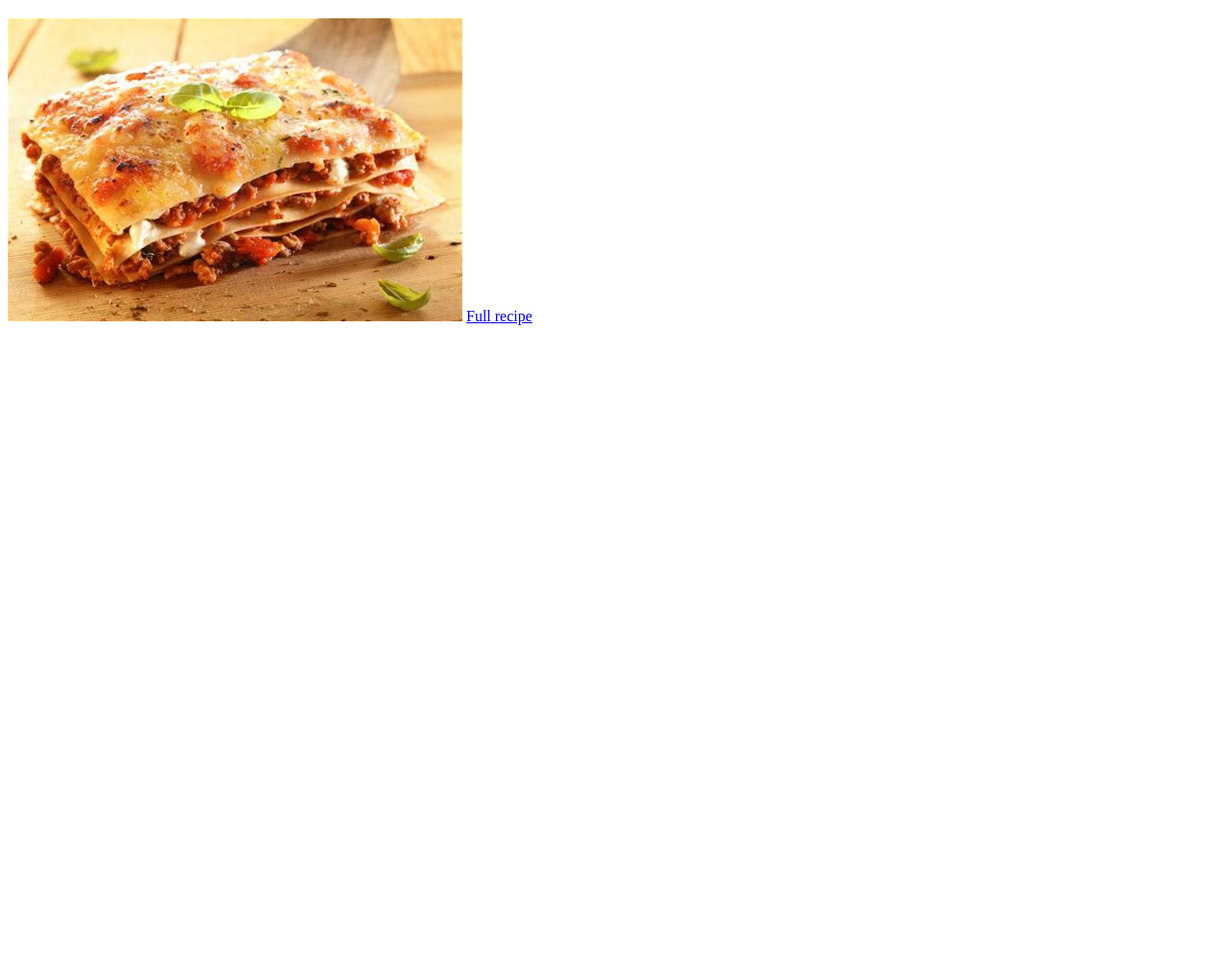
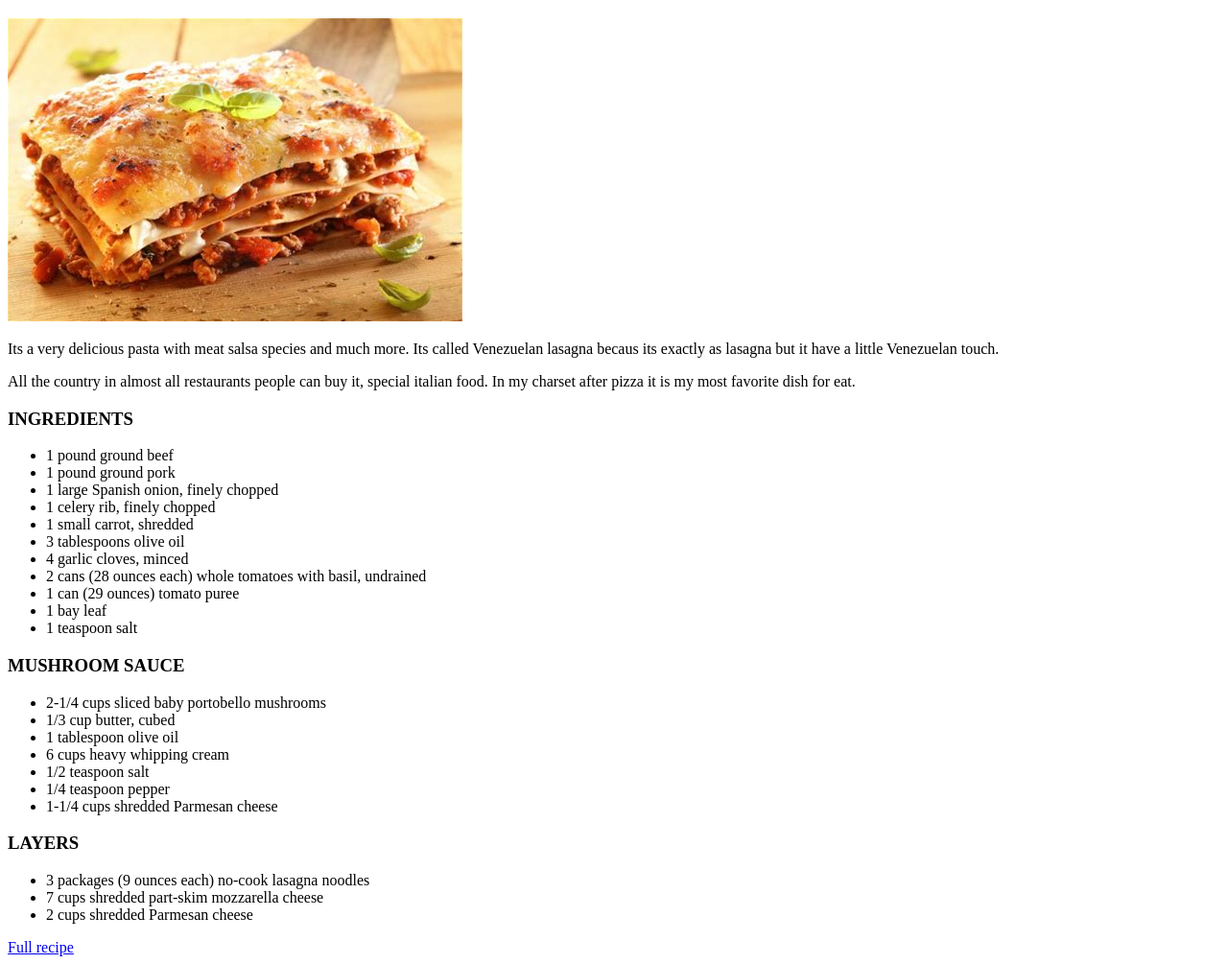
Before and after one commit to ItachIvzla1/ItachIvzla1.github.io, a plain HTML site: page index.html in a window 1280 px wide. Shown: the part 61-1066 px from the top of the page at 96% size. Before the commit the page ends 800 px from the top, so only its background shows below. Drawn offline with Linux system fonts and the light colour scheme.

Commit message:
Agregada imagen y receta completa para el pasticho

```diff
--- a/index.html
+++ b/index.html
@@ -8,7 +8,44 @@
 </head>
 <body>
     <h1>Pasticho, Venezuelan lasagna<br></h1>
-    <img src="./images/pasticho.jpg" alt="Pasticho ready for eat">
+    <img src="./images/pasticho.jpg" alt="Pasticho ready for eat"><br>
+
+    <p style="text-align: justify;">Its a very delicious pasta with meat salsa species and much more. Its called Venezuelan lasagna becaus its exactly as lasagna
+        but it have a little Venezuelan touch.<br>
+    </p>
+    <p style="text-align: justify;"">All the country in almost all restaurants people can buy it, special italian food. In my charset
+        after pizza it is my most favorite dish for eat. <br>
+    </p>
+    <h3>INGREDIENTS</h3>
+    <UL>
+        <li>1 pound ground beef</li>
+        <li>1 pound ground pork</li>
+        <li>1 large Spanish onion, finely chopped</li>
+        <li>1 celery rib, finely chopped</li>
+        <li>1 small carrot, shredded</li>
+        <li>3 tablespoons olive oil</li>
+        <li>4 garlic cloves, minced</li>
+        <li>2 cans (28 ounces each) whole tomatoes with basil, undrained</li>
+        <li>1 can (29 ounces) tomato puree</li>
+        <li>1 bay leaf</li>
+        <li>1 teaspoon salt</li>
+    </UL>
+    <h3>MUSHROOM SAUCE</h3>
+    <ul>
+        <li>2-1/4 cups sliced baby portobello mushrooms</li>
+        <li>1/3 cup butter, cubed</li>
+        <li>1 tablespoon olive oil</li>
+        <li>6 cups heavy whipping cream</li>
+        <li>1/2 teaspoon salt</li>
+        <li>1/4 teaspoon pepper</li>
+        <li>1-1/4 cups shredded Parmesan cheese</li>
+    </ul>
+    <H3>LAYERS</H3>
+    <ul>
+        <li>3 packages (9 ounces each) no-cook lasagna noodles</li>
+        <li>7 cups shredded part-skim mozzarella cheese</li>
+        <li>2 cups shredded Parmesan cheese</li>
+    </ul>
     <a href="https://www.tasteofhome.com/recipes/pasticho-venezuelan-lasagna/">Full recipe</a>
 </body>
 </html>
```
